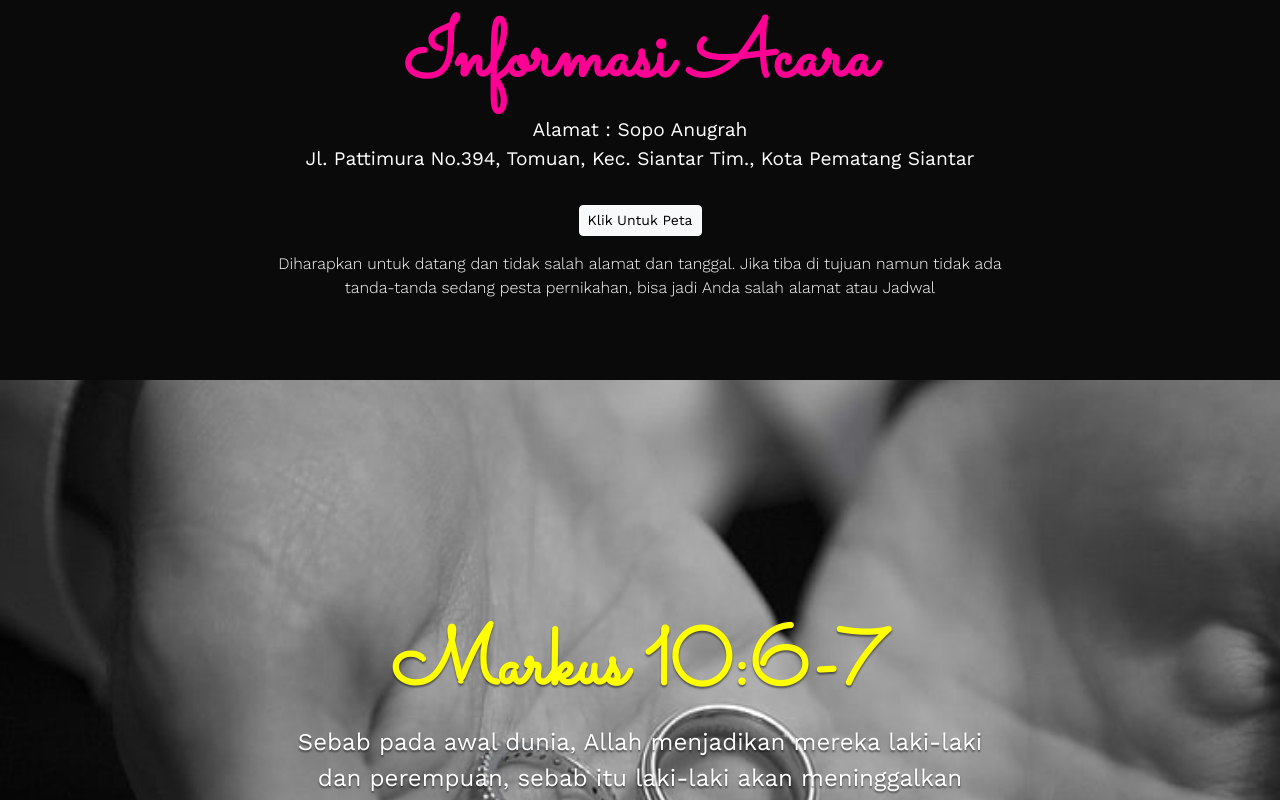
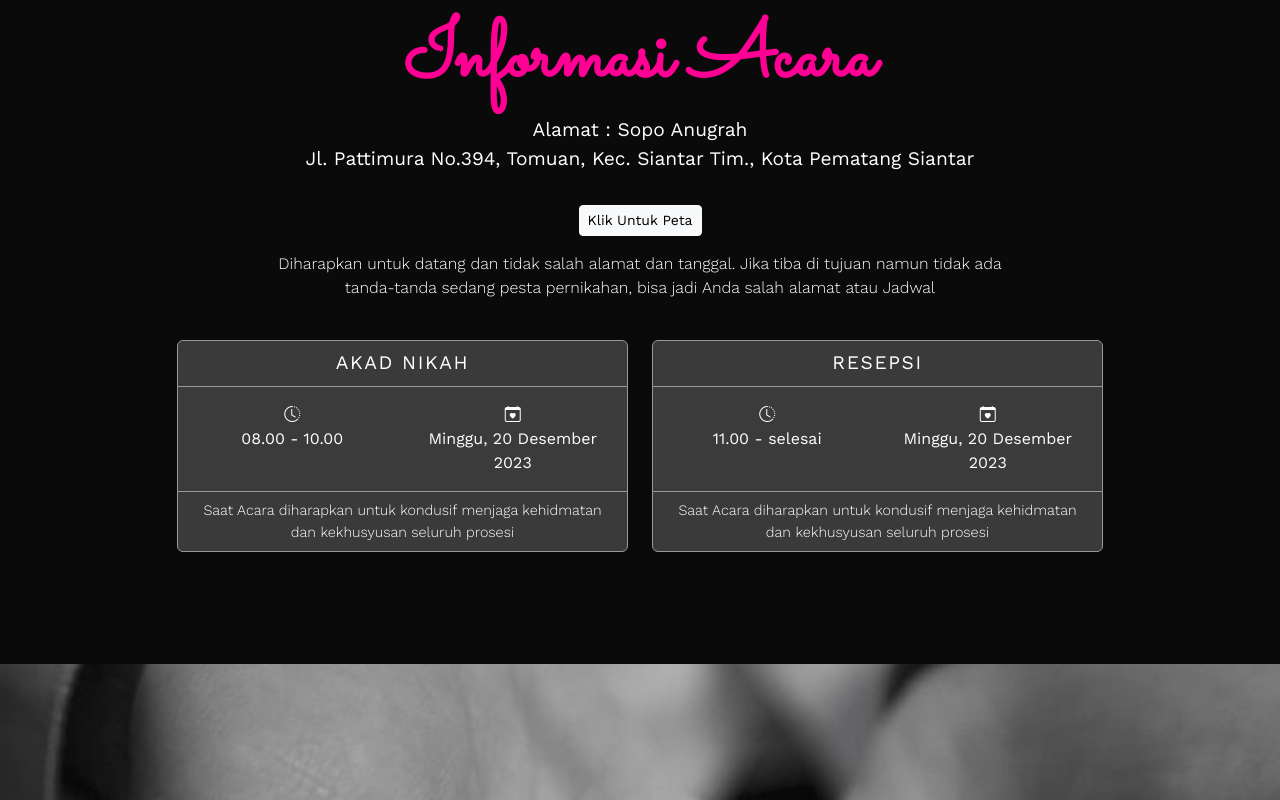
Before and after one commit to Nico-Nainggolan/Nico-weddding, a plain HTML site: page index.html in a window 1280 px wide. Shown: the part 1861-2661 px from the top of the page. Drawn offline with nearby package versions, Linux system fonts and the light colour scheme.

Commit message:
menambah

```diff
--- a/index.html
+++ b/index.html
@@ -113,6 +113,45 @@
             <p class="description">Diharapkan untuk datang dan tidak salah alamat dan tanggal. Jika tiba di tujuan namun tidak ada tanda-tanda sedang pesta pernikahan, bisa jadi Anda salah alamat atau Jadwal</p>
           </div>
         </div>
+
+        <div class="row justify-content-center mt-4">
+          <div class="col-md-5 col-10">
+            <div class="card text-center text-bg-light mb-5">
+              <div class="card-header">Akad Nikah</div>
+              <div class="card-body">
+                <div class="row justify-content-center">
+                  <div class="col-md-6">
+                    <i class="bi bi-clock-history d-block"></i>
+                    <span>08.00 - 10.00</span>
+                  </div>
+                  <div class="col-md-6">
+                    <i class="bi bi-calendar-heart d-block"></i>
+                    <span>Minggu, 20 Desember 2023</span>
+                  </div>
+                </div>
+              </div>
+              <div class="card-footer">Saat Acara diharapkan untuk kondusif menjaga kehidmatan dan kekhusyusan seluruh prosesi</div>
+            </div>
+          </div>
+          <div class="col-md-5 col-10">
+            <div class="card text-center text-bg-light">
+              <div class="card-header">Resepsi</div>
+              <div class="card-body">
+                <div class="row justify-content-center">
+                  <div class="col-md-6">
+                    <i class="bi bi-clock-history d-block"></i>
+                    <span>11.00 - selesai</span>
+                  </div>
+                  <div class="col-md-6">
+                    <i class="bi bi-calendar-heart d-block"></i>
+                    <span>Minggu, 20 Desember 2023</span>
+                  </div>
+                </div>
+              </div>
+              <div class="card-footer">Saat Acara diharapkan untuk kondusif menjaga kehidmatan dan kekhusyusan seluruh prosesi</div>
+            </div>
+          </div>
+        </div>
       </div>
     </section>
 
@@ -134,7 +173,7 @@
       simplyCountdown(".simply-countdown", {
         year: 2023, // required
         month: 12, // required
-        day: 7, // required
+        day: 20, // required
         hours: 8, // Default is 0 [0-23] integer
         seconds: 0, // Default is 0 [0-59] integer
         words: {
--- a/style.css
+++ b/style.css
@@ -155,6 +155,27 @@ body {
   color: var(--pink);
 }
 
+.info .card {
+  background-color: rgba(255, 255, 255, 0.2) !important;
+  color: white !important;
+  border: 1px solid #999;
+}
+
+.info .card-header {
+  border-bottom: 1px solid #999;
+  text-transform: uppercase;
+  letter-spacing: 0.1rem;
+}
+
+.info .card-body {
+  font-size: 1rem;
+}
+
+.info .card-footer {
+  border-top: 1px solid #999;
+  font-size: 0.9rem;
+  font-weight: 300;
+}
 .injil {
   background-image: url(img/black-and-white-rings-wedding-bands-wallpaper-preview.jpg);
   background-size: cover;
```
